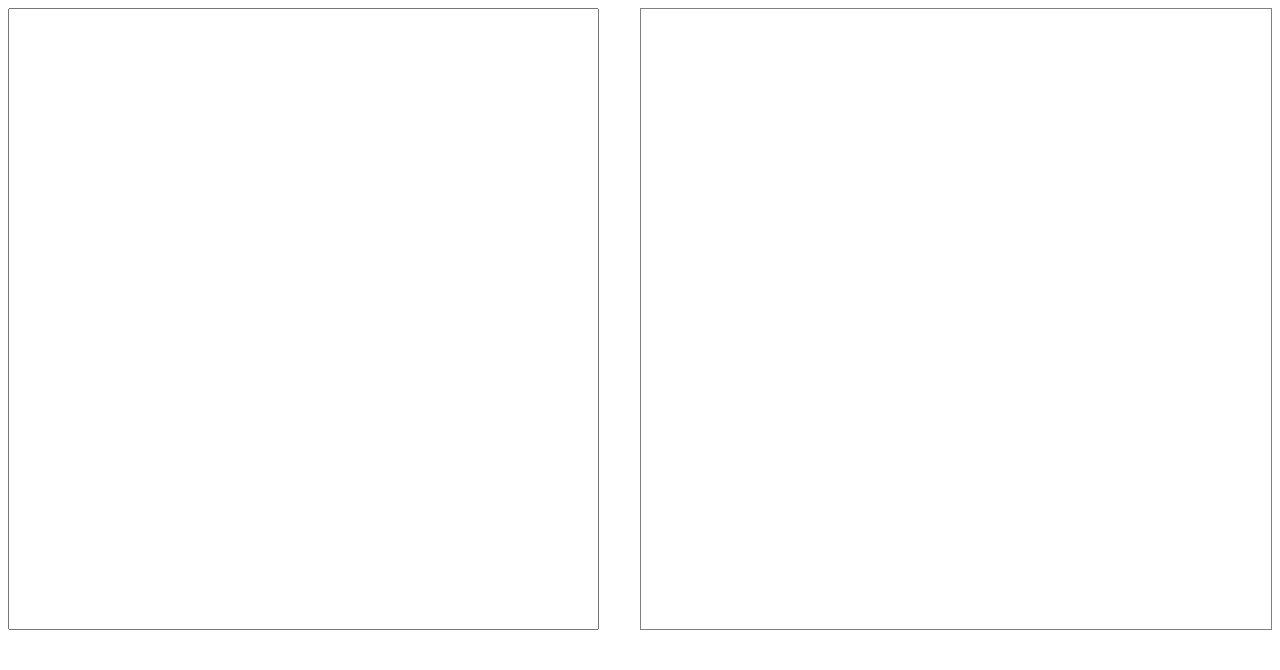
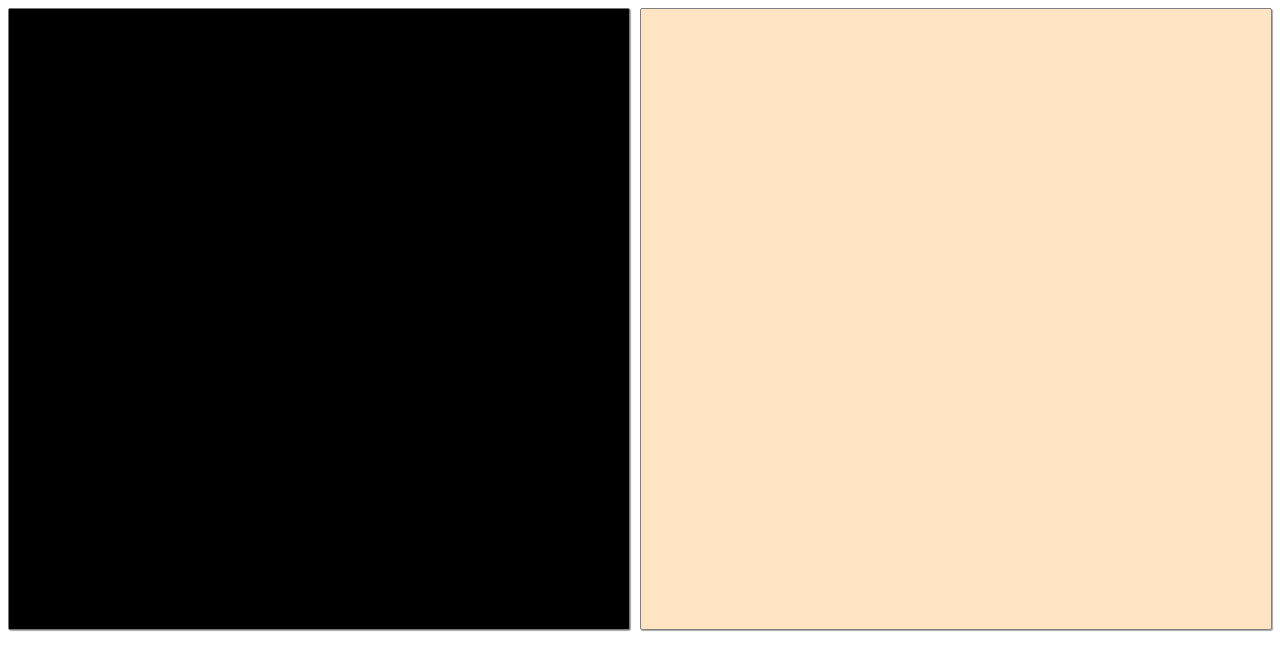
Before and after one commit to cuijinyu/markdown-editor, a Vue app: page / in a window 1280 px wide. Shown: the top 670 px of the page. Built offline with nearby package versions, Linux system fonts and the light colour scheme; a small style sheet from the web is missing.

Commit message:
rewrite the parser

```diff
--- a/package.json
+++ b/package.json
@@ -13,6 +13,7 @@
     "build": "node build/build.js"
   },
   "dependencies": {
+    "highlight.js": "^9.12.0",
     "jquery": "^3.3.1",
     "less": "^3.0.1",
     "less-loader": "^4.1.0",
--- a/src/assets/js/rule.js
+++ b/src/assets/js/microMarkdown.js
@@ -31,7 +31,7 @@ function escape(html) {
 function creatBr(text){
   let reg = /.*(\n).*?/,regRe;
   while((regRe = reg.exec(text))!==null){
-    text = text.replace(regRe[1],`<br/>`);
+    text = text.replace(regRe[1],`<div></div>`);
   }
   return text;
 }
@@ -55,7 +55,7 @@ class Parser{
       console.log("I am in here----->>>>head")
       let count = regResult[1].length;
       let content = escape(regResult[2]);
-      text = text.replace(regResult[0],`<h${count}>${content}</h${count}>`);
+      text = text.replace(regResult[0],`<h${count}  class="markdown" data-v-2bc4b246>${content}</h${count}>`);
     }
 
     /**
@@ -72,7 +72,7 @@ class Parser{
      */
     while((regResult = rules.breaker.exec(text)) !== null){
       console.log("I am in here----->>>>break");
-      text = text.replace(regResult[0],`<div class="breaker"></div>`)
+      text = text.replace(regResult[0],`<div class="breaker" data-v-2bc4b246></div>`)
     }
 
     /**
--- a/src/components/editor.vue
+++ b/src/components/editor.vue
@@ -12,10 +12,9 @@
 </template>
 
 <script>
-import {Parser} from '../assets/js/rule';
-let $ = require('jquery');
-var flag;
-var editor = {
+import {Parser} from '../assets/js/microMarkdown';
+let flag;
+let editor = {
   name: 'HelloWorld',
   data () {
     return {
@@ -51,6 +50,14 @@ export default editor;
 </script>
 
 <style lang="less" scoped>
+  //清除所有默认样式
+  *{
+    margin:0;
+    padding: 0;
+  }
+  br{
+    line-height: 5px;
+  }
   .main{
     width:100%;
     height:600px;
@@ -61,13 +68,17 @@ export default editor;
     }
     .reader{
       margin-left:50%;
-      height: 100%;
+      height: 110%;
       #output-textarea{
         padding:10px;
         font-size:20px;
         font-family: 微软雅黑;
         border:1px solid grey;
-        height: 100%;
+        height: 600px;
+        overflow: auto;
+        background-color: bisque;
+        border-radius: 2px;
+        box-shadow: 1px 1px 1px darkgrey;
       }
     }
     #input-textarea{
@@ -75,11 +86,48 @@ export default editor;
       margin:0 auto;
       outline: none;
       resize:none;
-      width: 90%;
+      width: 95%;
       height: 100%;
       padding:10px;
       font-size:20px;
+      overflow: auto;
       font-family: 微软雅黑;
+      background-color: black;
+      color:white;
+      border-radius: 2px;
+      box-shadow: 1px 1px 1px darkgrey;
+    }
+    #input-textarea::-webkit-scrollbar{
+      border-radius:5px;
+      background-color: darkgrey;
+    }
+    #input-textarea::-webkit-scrollbar-thumb{
+      border-radius:5px;
+      background-color: ghostwhite;
+    }
+    #output-textarea::-webkit-scrollbar{
+       border-radius: 5px;
+       background-color: darkgrey;
+     }
+    #output-textarea::-webkit-scrollbar-thumb{
+      border-radius: 5px;
+      background-color: black;
     }
   }
+  /*定义markdown文档的样式*/
+  h1{
+    border-bottom:3px solid darkgrey;
+  }
+  h2{
+    border-bottom: 2px solid darkgrey;
+  }
+  h3{
+    border-bottom: 1px solid darkgrey;
+  }
+  .breaker{
+    height: 1px;
+    margin-top:5px;
+    margin-bottom: 5px;
+    background-color: darkgrey;
+  }
 </style>
```
Also changed, not shown: 1 other file (tests, documents, lock files or other folders).
